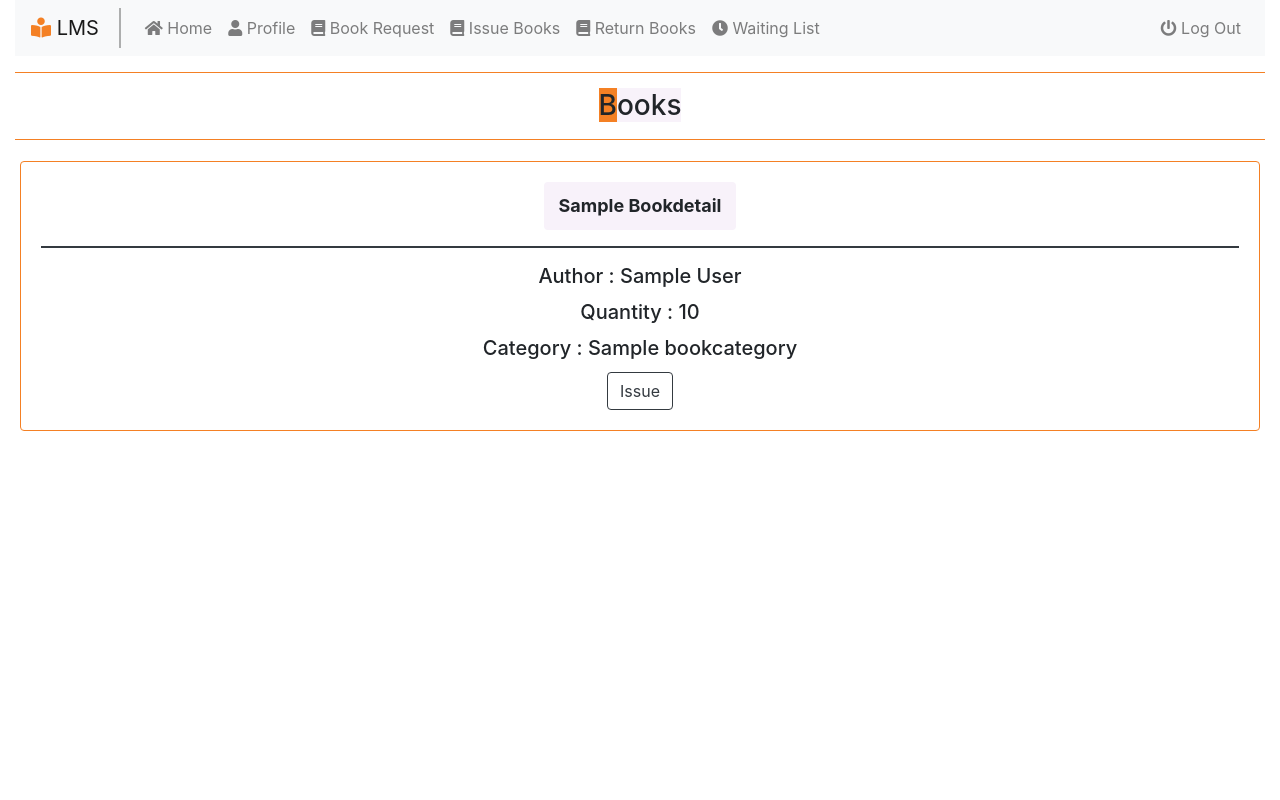
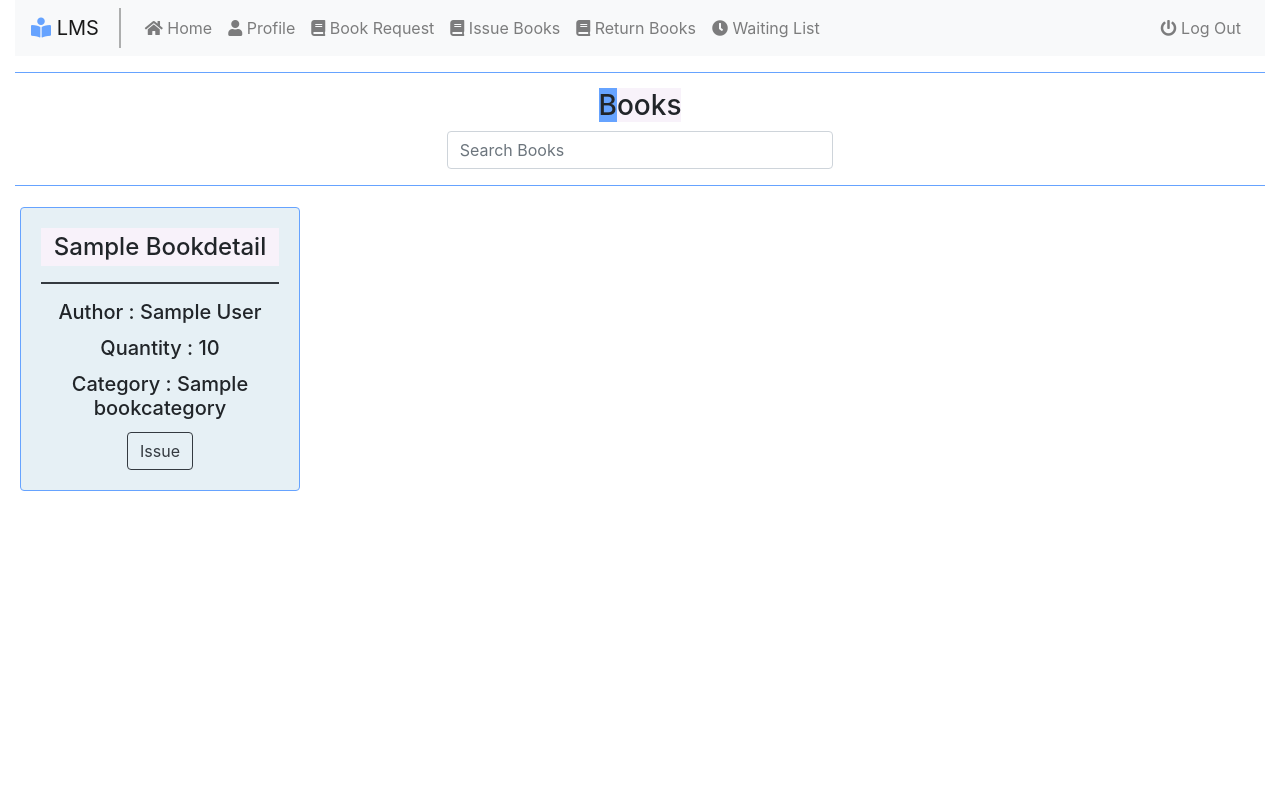
Before and after one commit to lalit-vasoya/lms, a Django app: page /searchbook in a window 1280 px wide. Run offline with Django 3.2, Linux system fonts and the light colour scheme; a user stored in the database is signed in; tables that the repository leaves empty hold one stand-in row (values such as "Sample post"); some libraries are stand-ins or nearby versions.

Commit message:
Auto Searching

```diff
--- a/LMS/bookinventery/urls.py
+++ b/LMS/bookinventery/urls.py
@@ -4,12 +4,14 @@ from bookinventery import views
 app_name='bookinventery'
 urlpatterns = [
     #student profile url
-    path('searchbook',views.SearchBook.as_view(),name='searchbook'),
+    path('searchbook',views.Searchbook.as_view(),name='searchbook'),
+    path('searchbookajax',views.Searchbookajax.as_view(),name='searchbookajax'),
     path('requestbook',views.Requestbook.as_view(),name='requestbook'),
     path('issuebook',views.Issuebook.as_view(),name='issuebook'),
     path('returnbook',views.Returnbook.as_view(),name='returnbook'),
     path('waitinglist',views.Waitinglist.as_view(),name='waitinglist'),
     path('waitingqueue',views.Waitingqueue.as_view(),name='waitingqueue'),
+    path('<int:id>/deletepen',views.Deletepen.as_view(),name='deletepen'),
 
     #librarian profile url
     path('pendingrequest',views.Pendingrequest.as_view(),name='pendingrequest'),
--- a/LMS/bookinventery/views.py
+++ b/LMS/bookinventery/views.py
@@ -1,4 +1,4 @@
-from django.shortcuts               import render,get_object_or_404,redirect
+from django.shortcuts               import render,get_object_or_404,redirect,reverse
 from django.views                   import View
 from django.views.generic           import ListView
 from django.contrib                 import messages
@@ -10,14 +10,30 @@ from django.contrib.auth.decorators import login_required
 from django.utils.decorators        import method_decorator
 from django.core.mail               import send_mail
 from LMS                            import password
+from django.core.serializers        import serialize
 import threading
+from itertools                      import chain
 
 @method_decorator(login_required, name='dispatch')
-class SearchBook(View):
+class Searchbook(View):
     ''' Render The SearchBook Html '''
     def get(self,request,*args, **kwargs):
         books = models.BookDetail.objects.all()
         return render(request,'bookinventery/searchbook.html',{'books':books})
+
+@method_decorator(login_required, name='dispatch')
+class Searchbookajax(View):
+    ''' Search Book on autosearch '''
+    def get(self,request,*args, **kwargs):
+        searchtext  = request.GET.get('searchtext',None)
+        if searchtext=="":
+            books = models.BookDetail.objects.all()
+        else:
+            books       = models.BookDetail.objects.filter(title__icontains=searchtext)
+        context     ={'books':serialize('json',books)}
+        context['success']  = True
+        return JsonResponse(status=200,data=context)
+
 
 @method_decorator(login_required, name='dispatch')
 class Requestbook(View):
@@ -92,6 +108,8 @@ class Pendingrequest(View):
         return render(request,'bookinventery/request.html',{'object_list':transaction})
 
 
+
+
 @method_decorator(login_required, name='dispatch')
 class Acceptrequest(View):
     ''' Accept Pending Request and issue the Book Status '''
@@ -151,8 +169,7 @@ class Deleterequest(View):
                 else:
                     print('-----------------else')
                     models.BookDetail.objects.filter(id=id).update(quantity=F('quantity')+1)
-            else:
-                messages.error(request,'This Book Issue for You')
+
         except Exception as e:
             print(e)
         if request.user.is_staff:
@@ -169,6 +186,8 @@ class Waitinglist(View):
             waiting = models.Waiting.objects.filter(user=request.user)
         return render(request,'bookinventery/waitinglist.html',{'waiting':waiting})
 
+
+
 @method_decorator(login_required, name='dispatch')
 class Waitingqueue(View):
     ''' Geting Queue Of Waiting List '''
@@ -176,11 +195,25 @@ class Waitingqueue(View):
         id      = request.GET.get('id',None)
         book    = get_object_or_404(models.BookDetail,id=id)
         waiting = book.waiting.waitingtime_set.order_by('request_time')
-        print(waiting)
         student = []
         re_time = []
+        delete_url = []
         for i in waiting:
             student.append(i.user.first_name.capitalize())
             re_time.append(i.request_time.strftime("%b %d %Y %H:%M:%S"))
+            delete_url.append(reverse('bookinventery:deletepen',kwargs={'id':book.waiting.id}) if i.user == request.user else False)
 
-        return JsonResponse(status=200,data={'success':True,'msg':'Data not found..!','student':student,'re_time':re_time})
+        return JsonResponse(status=200,
+            data={'success':True,
+                  'msg':'Data not found..!',
+                  'student':student,'re_time':re_time,'url':delete_url
+                  })
+
+@method_decorator(login_required, name='dispatch')
+class Deletepen(View):
+
+    def get(self,request,*args, **kwargs):
+        id      = kwargs.get('id',None)
+        book    = get_object_or_404(models.BookDetail,id=id)
+        book.waiting.user.remove(request.user)
+        return redirect('account:index')
--- a/LMS/static/js/validation.js
+++ b/LMS/static/js/validation.js
@@ -34,7 +34,7 @@ $(document).ready(function(){
         $('#error_first_name').remove()
         console.log('blur',con.test(len),len,);
         if(len.length<=0 || !con.test(len)){
-            $("#id_first_name").after("<span style='color:orange;font-width:4vw;' id='error_first_name'>*  Enter First Name Must be character or _ no a <wbr>digit or special charecter !</span>")
+            $("#id_first_name").after("<span style='color:orange;font-width:4vw;' id='error_first_name'>*  Enter First Name Must be character or _ no a <br>digit or special charecter !</span>")
             return false
         }else{
             console.log(con.test(len));
--- a/LMS/templates/account/base.html
+++ b/LMS/templates/account/base.html
@@ -15,10 +15,24 @@
   <script src="{% static 'js/bootstrap.min.js' %}"></script>
   <script src="{% static 'js/validation.js' %}"></script>
   <style>
-    hr {
-      border-top-color: #f48024;
+    :root{
+      {% if user.is_staff %}
+      --main-bg-color: #66a3ff;
+      --card-bg-color: #e6f0f5;
+      {% else %}
+      --main-bg-color: #f48024;
+      --card-bg-color: #fef1fe;
+      {% endif%}
     }
 
+    .alert-warning
+    {
+      background-color: var(--card-bg-color);
+      border-color: var(--main-bg-color);
+    }
+    hr {
+        border-top-color: var(--main-bg-color);
+    }
     .navbar-brand {
       border-right: 2px solid rgba(0, 0, 0, .3);
       ;
@@ -26,8 +40,15 @@
     }
   </style>
   <script>
+
     $(document).ready(function () {
-      $('.active').find('i.fas').css('color', '#f48024')
+
+      {% if user.staff %}
+        $('.active').find('i.fas').css('color', 'var(--main-bg-color)')
+      {% else %}
+        $('.active').find('i.fas').css('color', 'var(--main-bg-color)')
+      {% endif%}
+
     });
   </script>
 </head>
@@ -43,7 +64,7 @@
           </button>
           <div class="collapse navbar-collapse" id="navbarTogglerDemo01">
             <a class="navbar-brand" href="{% url 'account:index' %}"> <i class="fa fa-book-reader"
-                style="color:#f48024;"></i> LMS </a>
+                style="color:var(--main-bg-color)"></i> LMS </a>
             <ul class="navbar-nav mr-auto mt-2 mt-lg-0">
               <li class="nav-item">
                 <a class="nav-link {% if request.resolver_match.url_name == 'index' %}active{% endif %}"
--- a/LMS/templates/account/profile.html
+++ b/LMS/templates/account/profile.html
@@ -5,9 +5,10 @@
         {% include 'message.html' %}
         <hr>
         {% if user.is_staff %}
-            <h3><span style="background-color:#f48024;">L</span><span style="background-color:#f8f2fa;">ibrarian</span> <span style="background-color:#f48024;">P</span><span style="background-color:#f8f2fa;">rofile</span></h3>
+            <h3><span style="background-color:var(--card-bg-color);padding:4px;">Librarian Profile</span></h3>
         {% else %}
-            <h3><span style="background-color:#f48024;">S</span><span style="background-color:#f8f2fa;">tudent</span> <span style="background-color:#f48024;">P</span><span style="background-color:#f8f2fa;">rofile</span></h3>
+            <!-- <h3><span style="background-color:var(--main-bg-color);">S</span><span style="background-color:#f8f2fa;">tudent</span> <span style="background-color:var(--main-bg-color);">P</span><span style="background-color:#f8f2fa;">rofile</span></h3> -->
+            <h3><span style="background-color:var(--card-bg-color);padding:4px;">Student Profile</span></h3>
         {% endif %}
         <hr>
         <table class="table table-hover" style="width:70%;">
--- a/LMS/templates/bookinventery/mybook.html
+++ b/LMS/templates/bookinventery/mybook.html
@@ -8,9 +8,9 @@
         <div>
             <strong>
                 {% if title == 'Issue Book'%}
-                    <h3><span style="background-color:#f48024;">&nbsp;I</span><span style="background-color:#f8f2fa;">ssued</span> <span style="background-color:#f48024;">B</span><span style="background-color:#f8f2fa;">ooks</span></h3>
+                    <h3><span style="background-color:var(--card-bg-color);padding:4px;">Issue Book</span></h3>
                 {% else %}
-                    <h3><span style="background-color:#f48024;">&nbsp;R</span><span style="background-color:#f8f2fa;">eturn</span> <span style="background-color:#f48024;">B</span><span style="background-color:#f8f2fa;">ooks</span></h3>
+                    <h3><span style="background-color:var(--card-bg-color);padding:4px;">Return Book</span></h3>
                 {% endif %}
             </strong>
         </div>
--- a/LMS/templates/bookinventery/searchbook.html
+++ b/LMS/templates/bookinventery/searchbook.html
@@ -2,19 +2,23 @@
 {% load static %}
 
 {% block body %}
+<div class="col-md-12 ">
 {% if books|length > 0 %}
-<div class="col-md-12">
     <center>
         <hr>
-        <h3><span style="background-color:#f48024;">B</span><span style="background-color:#f8f2fa;">ooks</span> </h3>
+        <h3><span style="background-color:var(--main-bg-color);">B</span><span style="background-color:#f8f2fa;">ooks</span> </h3>
+        <div class="col-md-4">
+            <input type="text" placeholder="Search Books" class="form-control searchbook"/>
+        </div>
         <hr>
-        <div class="col-md-12">
+        <div class="col-md-12 byajax">
             <div class="card-deck">
+                <div class="row">
                 {% for i in books %}
-                <div class="card" style="width:400px;border-color: #f48024;margin:5px;">
+                  <div class="col-md-3">
+                    <div class="card" style="width:280px;border-color: var(--main-bg-color);margin:5px;background-color:var(--card-bg-color);">
                         <div class="card-body">
-                        <h4 class="card-title"><span class="badge badge-light"
-                                style="background-color:#f8f2fa;padding:15;">{{ i.title|title }}</span></h4>
+                            <h4 class="card-title" style="background-color:#f8f2fa;padding:5;">{{ i.title|title }}</h4>
                             <hr style="border-top-color:#343a40;border-top-width:2;">
                             <h5 class="card-title">Author : {{ i.author|title }}</h5>
                             <h5 class="card-title">Quantity : <span id="quantity_{{ i.pk }}">{{ i.quantity }}</span></h5>
@@ -22,9 +26,12 @@
                             <button class="btn btn-outline-dark issue" type="button" id="id_{{ i.pk }}">Issue</button>
                         </div>
                     </div>
+                  </div>
                 {% if forloop.counter|divisibleby:4 %}
                 </div>
+                </div>
                 <div class="card-deck">
+                <div class="row">
                 {% endif %}
                 {% endfor %}
             </div>
@@ -39,13 +46,61 @@
     </center>
 </div>
 
+
+
+
 <script>
+    let timer = null;
 
     function issue() {
         alert('ok' + this.value);
     }
 
-    $('.issue').click(function () {
+    function searchbook(){
+        let searchBook = $('.searchbook');
+        $('.byajax').html('');
+        $.ajax({
+            url: "{% url 'bookinventery:searchbookajax' %}",
+            dataType: "json",
+            data: { 'searchtext': searchBook.val() },
+            success: function (data) {
+                books = JSON.parse(data.books)
+                let card = `<div class="card-deck"><div class="row">`;
+                    for(i in books){
+                    console.log(books[i].fields)
+
+                    card += `<div class="col-md-3">
+                                <div class="card" style="width:280px;border-color: var(--main-bg-color);margin:5px;background-color:var(--card-bg-color);">
+                                    <div class="card-body">
+                                        <h4 class="card-title" style="background-color:#f8f2fa;padding:5;">${books[i].fields.title}</span></h4>
+                                        <hr style="border-top-color:#343a40;border-top-width:2;">
+                                        <h5 class="card-title">Author : ${books[i].fields.author}</h5>
+                                        <h5 class="card-title">Quantity : <span id="quantity_${books[i].pk}">${books[i].fields.quantity}</span></h5>
+                                        <h5 class="card-title">Category : ${books[i].fields.category}</h5>
+                                        <button class="btn btn-outline-dark issue" type="button" id="id_${books[i].pk}">Issue</button>
+                                    </div>
+                                </div>
+                            </div>`;
+                            if(i%3==0){
+                                card+=`</div>
+                                        </div>
+                                        <div class="card-deck">
+                                        <div class="row">`;
+                            }
+                    }
+                    card+=`</div></div>`;
+                    $('.byajax').html(card);
+            },
+        });
+
+    }
+
+    $('.searchbook').keyup(function(e){
+        clearTimeout(timer)
+        timer = setTimeout(searchbook,800)
+    });
+
+    $(document).on('click','button.issue',function () {
 
         let result = confirm('Are you want to issue This book')
         if (result) {
@@ -58,7 +113,8 @@
                     if (data.success == true) {
                         alert(data.msg)
                         if(data.deduce){
-                            $('#quantity_' + id).text($('#quantity_' + id).text() - 1)
+                            let val = $('#quantity_' + id).text();
+                            val = $('#quantity_' + id).text(val-1);
                         }
                     } else {
                         alert(data.success)
@@ -69,5 +125,7 @@
 
         }
     });
+
+
 </script>
 {% endblock body %}
```
Also changed, not shown: LMS/templates/bookinventery/waitinglist.html (+12 -3 lines). Lines whose indentation alone changed are shown as unchanged.
